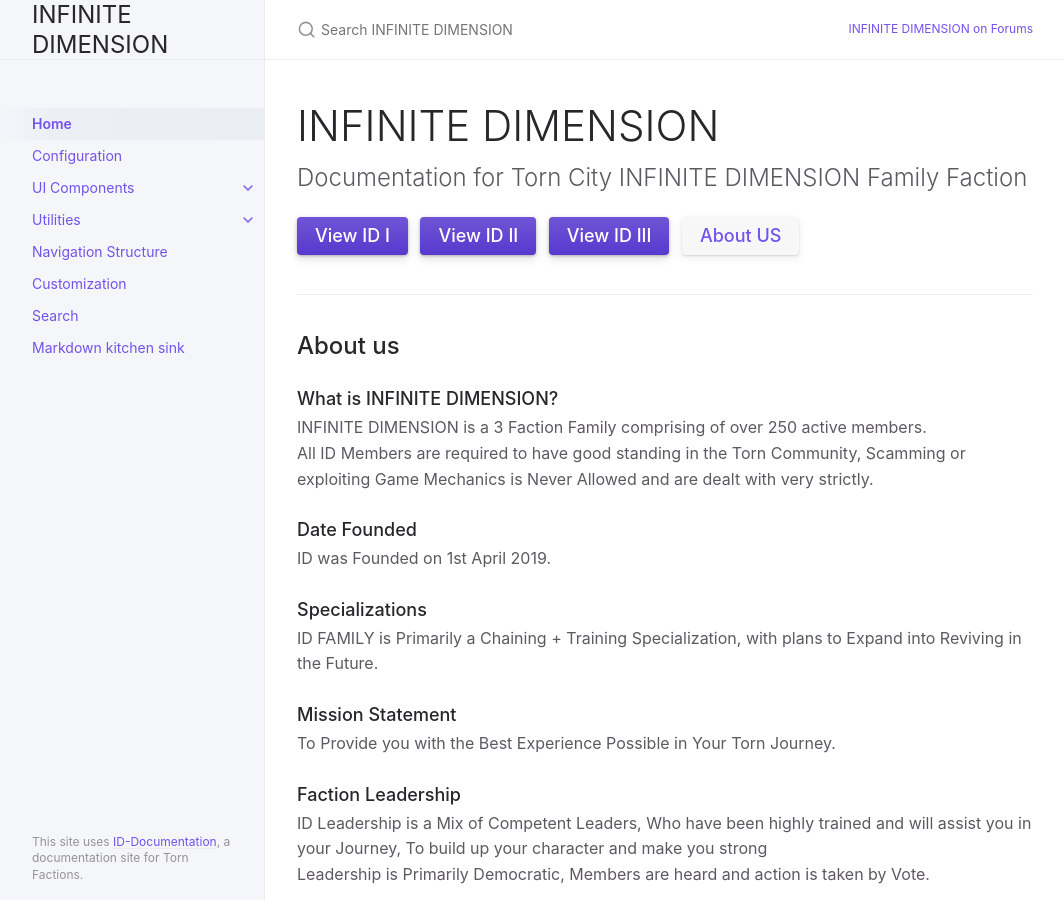
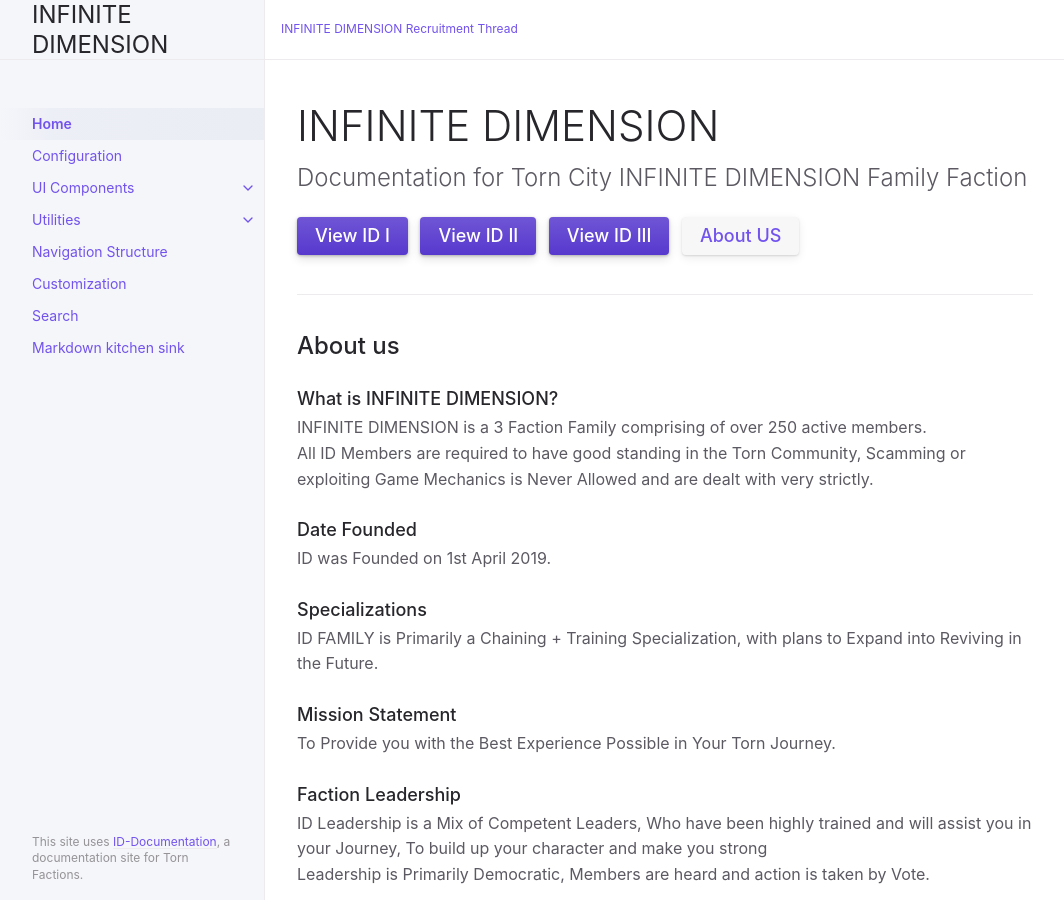
Before and after one commit to OranWeb/id-doc, a Jekyll site: the page built from index.md, in a window 1280 px wide and 900 px high. Shown: the whole window, without its empty margins (107-1171 px from the left). Built offline with Jekyll 4.4.1, drawn with Linux system fonts in a browser that asks for light colours.

Commit message:
Update _config.yml

```diff
--- a/_config.yml
+++ b/_config.yml
@@ -16,7 +16,7 @@
 title: INFINITE DIMENSION
 description: A Documentation site for INFINITE DIMENSION FAMILY
 baseurl: "/" # the subpath of your site, e.g. /blog
-url: "https://id-doc.netlify.app" # the base hostname & protocol for your site, e.g. http://example.com
+url: "https://id-doc.oran.pw" # the base hostname & protocol for your site, e.g. http://example.com
 
 permalink: pretty
 exclude: ["node_modules/", "*.gemspec", "*.gem", "Gemfile", "Gemfile.lock", "package.json", "package-lock.json",  "script/", "LICENSE.txt", "lib/", "bin/", "README.md", "Rakefile"]
@@ -26,7 +26,7 @@ exclude: ["node_modules/", "*.gemspec", "*.gem", "Gemfile", "Gemfile.lock", "pac
 
 # Enable or disable the site search
 # Supports true (default) or false
-search_enabled: true
+search_enabled: false
 search:
   # Split pages into sections that can be searched individually
   # Supports 1 - 6, default: 2
@@ -56,7 +56,7 @@ heading_anchors: true
 
 # Aux links for the upper right navigation
 aux_links:
-  "INFINITE DIMENSION on Forums":
+  "INFINITE DIMENSION Recruitment Thread":
     - "https://www.torn.com/forums.php#/p=threads&f=24&t=16090754"
 
 # Makes Aux links open in a new tab. Default is false
@@ -73,7 +73,7 @@ nav_sort: case_insensitive # default, equivalent to nil
 back_to_top: true
 back_to_top_text: "Back to top"
 
-footer_content: "Copyright &copy; 2020 ORAN. Distributed by an <a href=\"https://github.com/pmarsceill/just-the-docs/tree/master/LICENSE.txt\">MIT license.</a>"
+footer_content: "Copyright &copy; 2020 ORAN. Distributed by an <a href=\"https://github.com/OranWeb/id-doc/blob/master/LICENSE.txt\">MIT license.</a>"
 
 # Footer last edited timestamp
 last_edit_timestamp: true # show or hide edit time - page must have `last_modified_date` defined in the frontmatter
```
